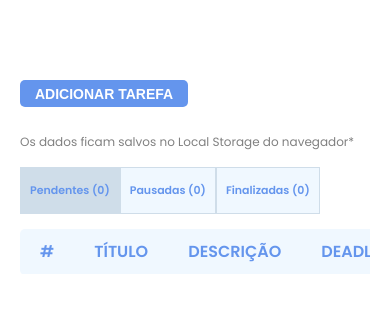
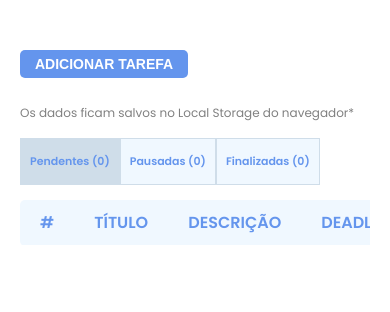
Before and after one commit to imarqueso/crud-react, a React (Create React App) app: page / in a window 390 px wide. Shown: the top 312 px of the page. Built offline with nearby package versions, Linux system fonts and the light colour scheme.

Commit message:
Ajuste padding mobile

```diff
--- a/src/App.css
+++ b/src/App.css
@@ -234,7 +234,7 @@ nav ul li p {
   .content {
     width: 100%;
     height: 100vh;
-    padding: 80px 20px 0px 20px;
+    padding: 50px 20px 0px 20px;
     display: flex;
     flex-direction: column;
     justify-content: center;
```
